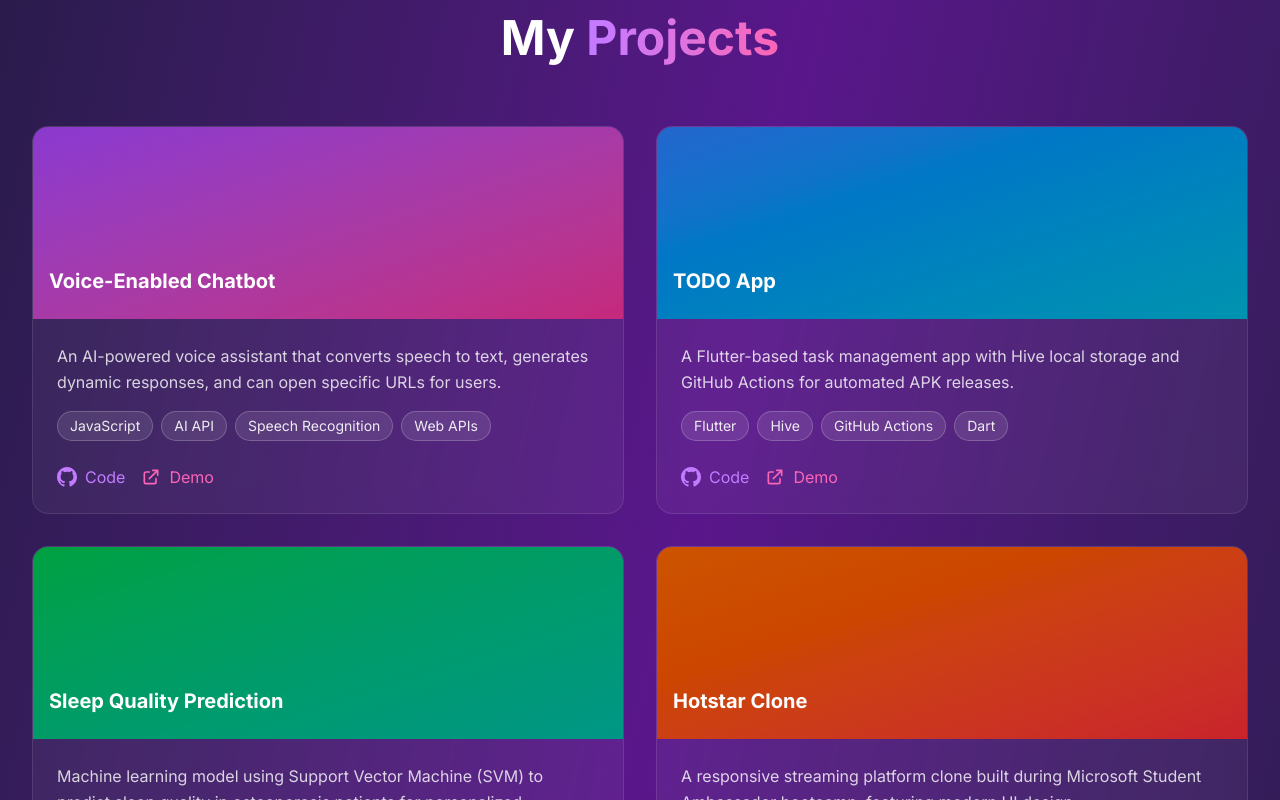
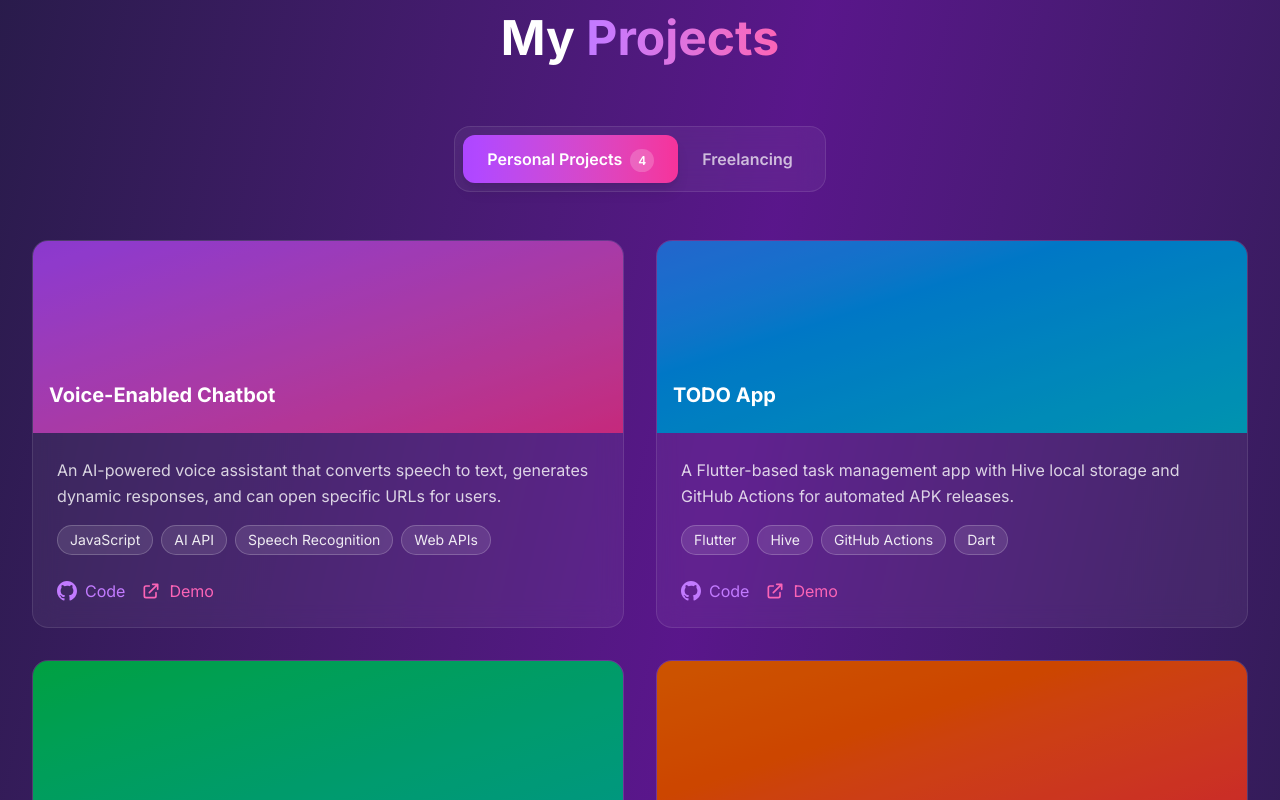
Before and after one commit to keransanjay88/portfolio, a Next.js app: page / in a window 1280 px wide. Shown: the part 2040-2840 px from the top of the page. Built offline with nearby package versions, Linux system fonts and the light colour scheme.

Commit message:
projects update

```diff
--- a/src/app/components/ProjectsSection.js
+++ b/src/app/components/ProjectsSection.js
@@ -1,8 +1,11 @@
 'use client'
 import { motion } from 'framer-motion'
+import { useState } from 'react'
 
 const ProjectsSection = () => {
-  const projects = [
+  const [activeTab, setActiveTab] = useState('personal')
+
+  const personalProjects = [
     {
       title: "Voice-Enabled Chatbot",
       description: "An AI-powered voice assistant that converts speech to text, generates dynamic responses, and can open specific URLs for users.",
@@ -37,6 +40,17 @@
     }
   ]
 
+  const freelancingProjects = [
+    // Future freelancing projects will be added here
+  ]
+
+  const tabs = [
+    { id: 'personal', label: 'Personal Projects', count: personalProjects.length },
+    { id: 'freelancing', label: 'Freelancing', count: freelancingProjects.length }
+  ]
+
+  const currentProjects = activeTab === 'personal' ? personalProjects : freelancingProjects
+
   return (
     <section id="projects" className="py-20 relative">
       <div className="max-w-7xl mx-auto px-4 sm:px-6 lg:px-8">
@@ -49,8 +63,50 @@
           My <span className="bg-gradient-to-r from-purple-400 to-pink-400 bg-clip-text text-transparent">Projects</span>
         </motion.h2>
 
+        {/* Tab Navigation */}
+        <motion.div
+          initial={{ opacity: 0, y: 30 }}
+          whileInView={{ opacity: 1, y: 0 }}
+          transition={{ duration: 0.6, delay: 0.2 }}
+          className="flex justify-center mb-12"
+        >
+          <div className="bg-white/5 backdrop-blur-md rounded-2xl p-2 border border-white/10">
+            {tabs.map((tab) => (
+              <button
+                key={tab.id}
+                onClick={() => setActiveTab(tab.id)}
+                className={`px-6 py-3 rounded-xl font-semibold transition-all duration-300 ${
+                  activeTab === tab.id
+                    ? 'bg-gradient-to-r from-purple-500 to-pink-500 text-white shadow-lg'
+                    : 'text-white/70 hover:text-white hover:bg-white/5'
+                }`}
+              >
+                {tab.label}
+                {tab.count > 0 && (
+                  <span className={`ml-2 px-2 py-1 rounded-full text-xs ${
+                    activeTab === tab.id
+                      ? 'bg-white/20'
+                      : 'bg-white/10'
+                  }`}>
+                    {tab.count}
+                  </span>
+                )}
+              </button>
+            ))}
+          </div>
+        </motion.div>
+
+        {/* Projects Grid */}
+        <motion.div
+          key={activeTab}
+          initial={{ opacity: 0, y: 20 }}
+          animate={{ opacity: 1, y: 0 }}
+          transition={{ duration: 0.5 }}
+          className="min-h-[400px]"
+        >
+          {currentProjects.length > 0 ? (
             <div className="grid md:grid-cols-2 gap-8">
-          {projects.map((project, index) => (
+              {currentProjects.map((project, index) => (
                 <motion.div
                   key={index}
                   initial={{ opacity: 0, y: 50 }}
@@ -109,6 +165,28 @@
                 </motion.div>
               ))}
             </div>
+          ) : (
+            // Empty state for freelancing projects
+            <div className="flex flex-col items-center justify-center py-20">
+              <motion.div
+                initial={{ opacity: 0, scale: 0.8 }}
+                animate={{ opacity: 1, scale: 1 }}
+                transition={{ duration: 0.5 }}
+                className="text-center"
+              >
+                <div className="w-24 h-24 mx-auto mb-6 bg-gradient-to-br from-purple-500/20 to-pink-500/20 rounded-2xl flex items-center justify-center border border-white/10">
+                  <svg className="w-12 h-12 text-purple-400" fill="none" stroke="currentColor" viewBox="0 0 24 24">
+                    <path strokeLinecap="round" strokeLinejoin="round" strokeWidth={2} d="M19 11H5m14 0a2 2 0 012 2v6a2 2 0 01-2 2H5a2 2 0 01-2-2v-6a2 2 0 012-2m14 0V9a2 2 0 00-2-2M5 11V9a2 2 0 012-2m0 0V5a2 2 0 012-2h6a2 2 0 012 2v2M7 7h10" />
+                  </svg>
+                </div>
+                <h3 className="text-2xl font-bold text-white mb-4">Freelancing Projects Coming Soon</h3>
+                <p className="text-white/60 max-w-md mx-auto">
+                  I'll be adding my freelancing projects here soon. Check back later to see my client work and collaborations!
+                </p>
+              </motion.div>
+            </div>
+          )}
+        </motion.div>
       </div>
     </section>
   )
```
Lines whose indentation alone changed are shown as unchanged.
